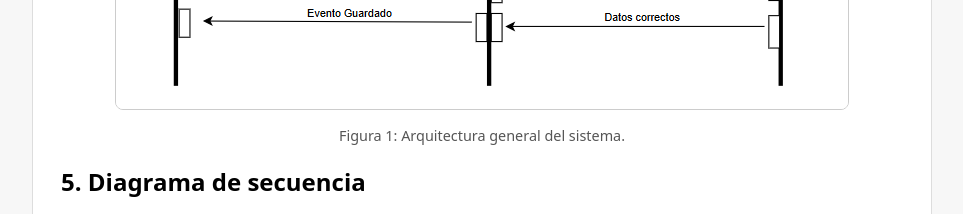
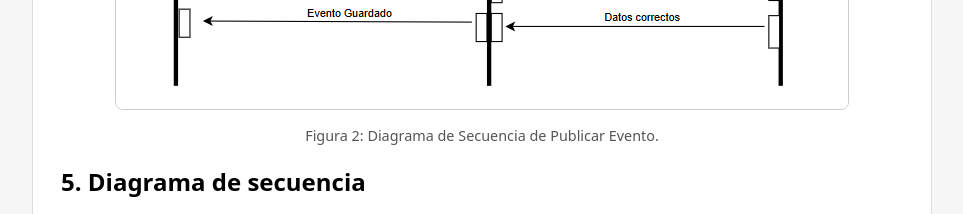
Before and after one commit to emmanuel3103/Arquitectura-de-Software-de-la-APP-EDI-301, a plain HTML site: page index.html in a window 1280 px wide. Shown: the part 4700-4914 px from the top of the page, without its empty margins (158-1121 px from the left). Drawn offline with Linux system fonts and the light colour scheme.

Commit message:
Update index.html

```diff
--- a/index.html
+++ b/index.html
@@ -363,7 +363,7 @@ FamiliesService.addMember(familyId, userId, role) -&gt; FamilyMemberDTO
     <figure>
 
       <img src="imgs_arq/image.png" alt="Diagrama de Secuencia de Publicar Evento" />
-      <figcaption>Figura 1: Arquitectura general del sistema.</figcaption>
+      <figcaption>Figura 2: Diagrama de Secuencia de Publicar Evento.</figcaption>
     </figure>
 
     <h2>5. Diagrama de secuencia</h2>
```
